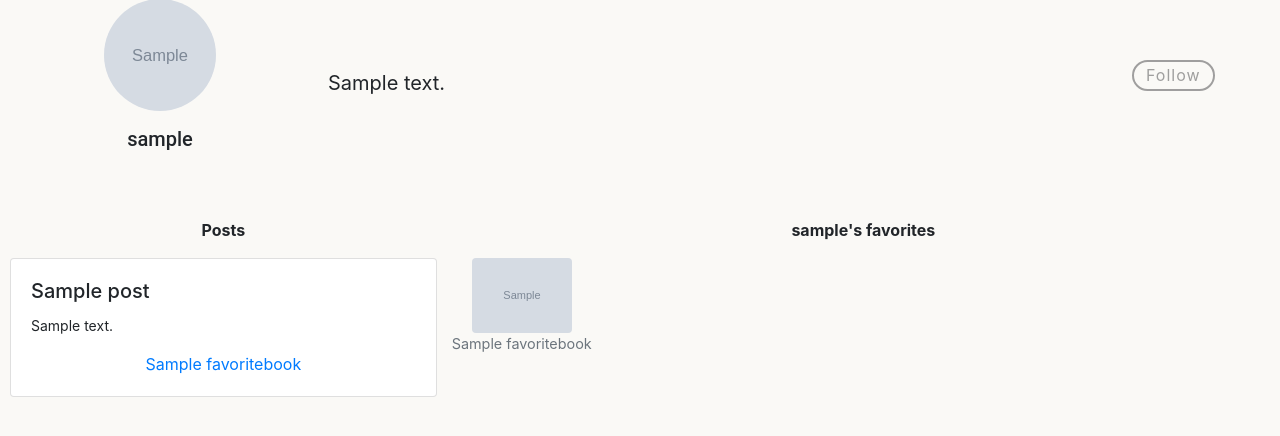
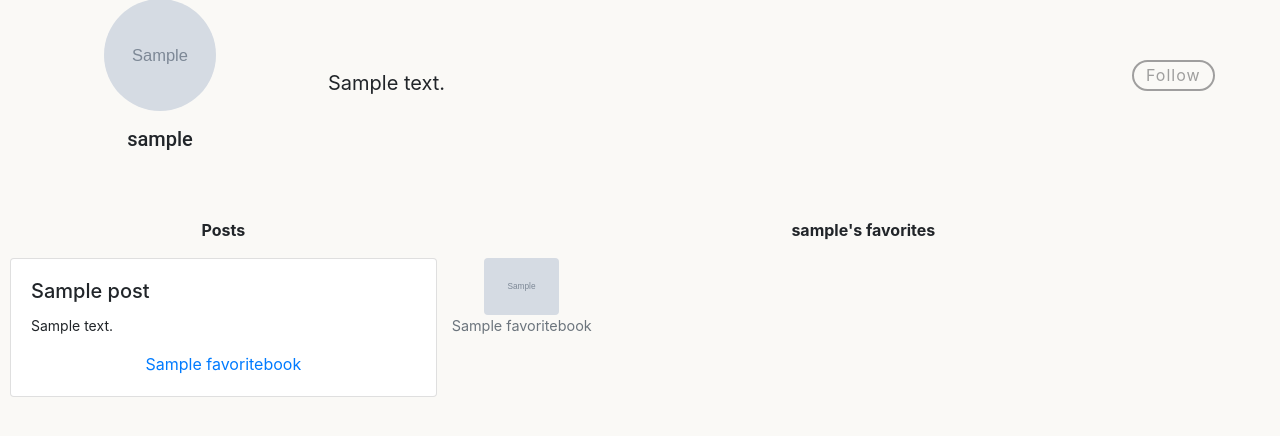
Before and after one commit to ChicoState/readerhub, a Django app: template templates/personalization/personalization.html in a window 1280 px wide. Shown: the part 109-545 px from the top of the page. Run offline with Django 4.2, Linux system fonts and the light colour scheme; tables that the repository leaves empty hold one stand-in row (values such as "Sample post"); the template is opened without the code that fills it: values that come from a table or form of the project are taken from there, most other values are stand-ins (such as "Sample title", 1, 10 or a date in 2020); grey boxes marked "Sample" are stand-in pictures; some libraries are stand-ins or nearby versions.

Commit message:
Fix personalization CSS

```diff
--- a/static/CSS/personalization.css
+++ b/static/CSS/personalization.css
@@ -75,11 +75,6 @@
   margin-left: 5px;
   margin-right: 5px;
   max-width: 25rem;
-}
-
-.fav-book-cards img {
-  max-width: 100px;
-  max-height: 100px;
 }
 
 .edit {
```
